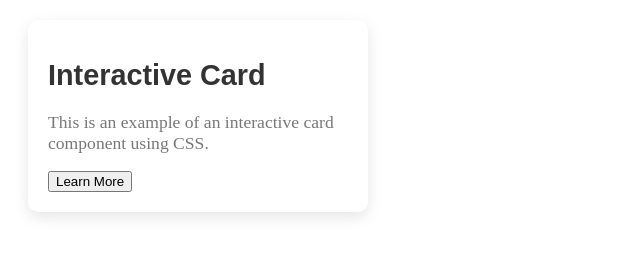
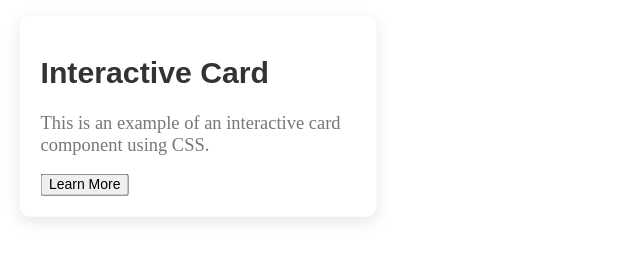
Before and after one commit to seme555/interactive-card-component, a plain HTML site: page index.html in a window 1280 px wide. In both pictures the pointer is over the element 198 px from the left and 116 px from the top of the page. Shown: the whole page, without its empty margins (0-640 px from the left). Drawn offline with Linux system fonts and the light colour scheme.

Commit message:
Added hover effect to interactive card

```diff
--- a/style.css
+++ b/style.css
@@ -29,3 +29,9 @@
   font-size: 1.1rem;
   color: #777;
 }
+
+/* Hover effect */
+.card:hover {
+  transform: scale(1.05);
+  transition: transform 0.3s ease;
+}
```
